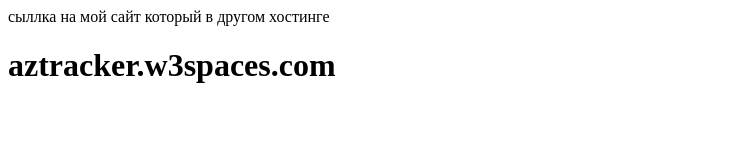
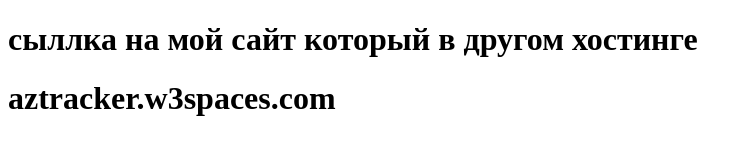
Before and after one commit to ibrahimalizade/azartracker, a plain HTML site: page index.html in a window 1280 px wide. Shown: the whole page, without its empty margins (0-752 px from the left). Drawn offline with Linux system fonts and the light colour scheme.

Commit message:
Update index.html

```diff
--- a/index.html
+++ b/index.html
@@ -6,7 +6,7 @@
     <title></title>
 </head>
 <body>
-    сыллка на мой  сайт который в другом хостинге
+    <H1>сыллка на мой  сайт который в другом хостинге</H1>
 <h1>aztracker.w3spaces.com</h1
 </body>
 </html>
```
